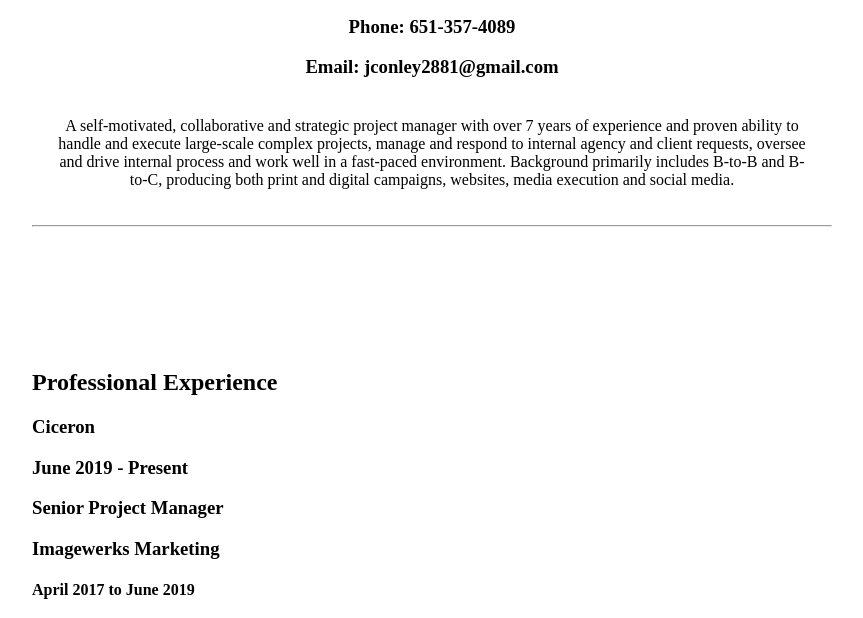
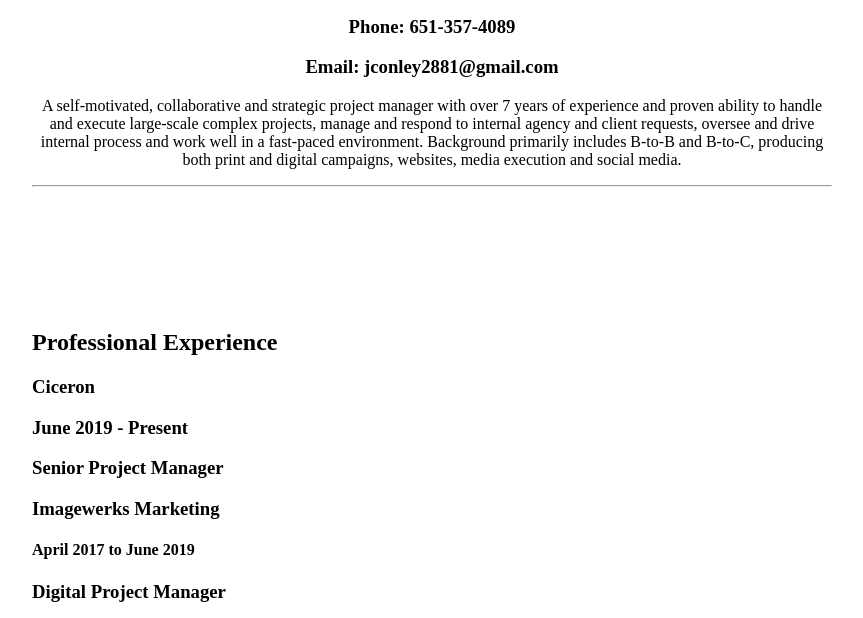
Before and after one commit to JessieConley/jessieconley.github.io, a plain HTML site: page index.html in a window 1280 px wide. Shown: the part 181-799 px from the top of the page, without its empty margins (208-1071 px from the left). Drawn offline with Linux system fonts and the light colour scheme.

Commit message:
Update style.css

```diff
--- a/style.css
+++ b/style.css
@@ -8,7 +8,3 @@
   width: 800px;
   margin: 40px auto 60px;
 }
-p {
-  padding: 20px;
-  border: 2px;
-}
```
